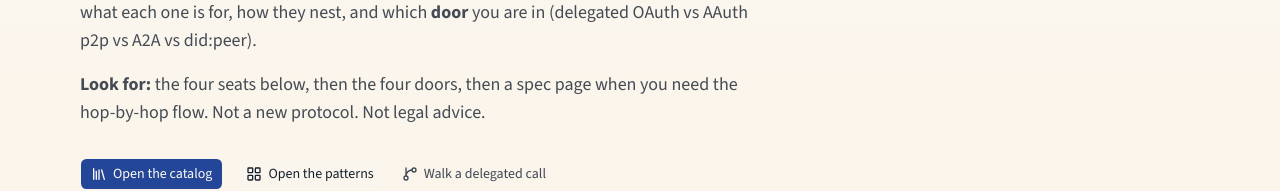
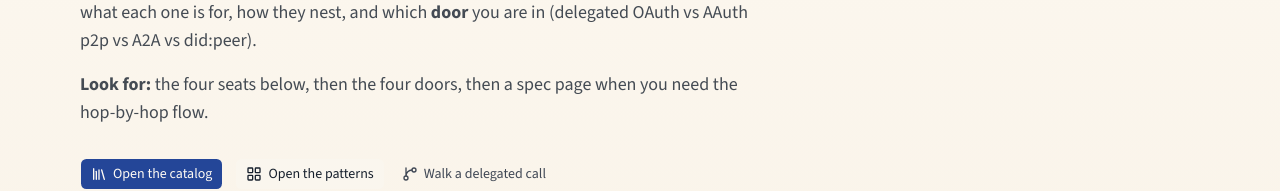
Before and after one commit to salehmashal/agent-id-x, a Next.js app: page / in a window 1280 px wide. Shown: the part 401-592 px from the top of the page. Built offline with nearby package versions, Linux system fonts and the light colour scheme; no server answers.

Commit message:
Update page.tsx

```diff
--- a/app/page.tsx
+++ b/app/page.tsx
@@ -47,8 +47,7 @@ export default function HomePage() {
         </p>
         <p>
           <strong>Look for:</strong> the four seats below, then the four doors,
-          then a spec page when you need the hop-by-hop flow. Not a new
-          protocol. Not legal advice.
+          then a spec page when you need the hop-by-hop flow.
         </p>
       </PageLead>
 
```
